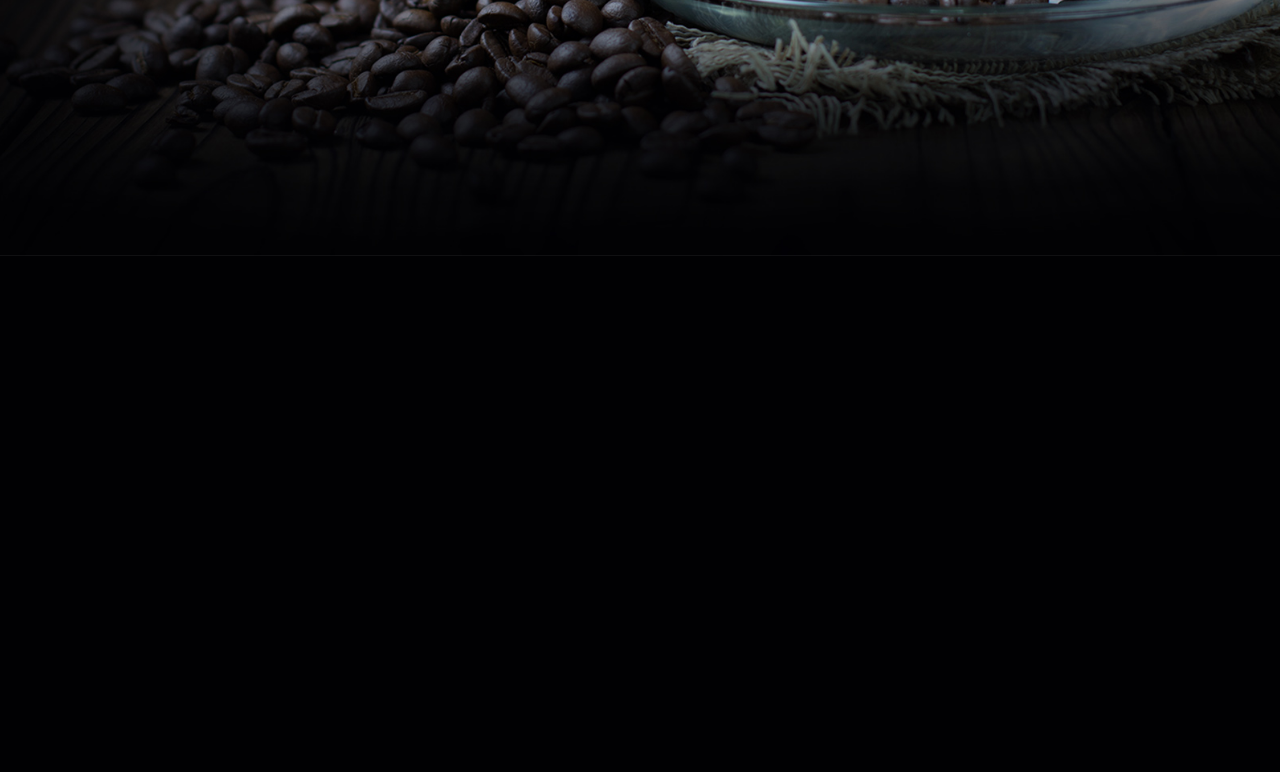
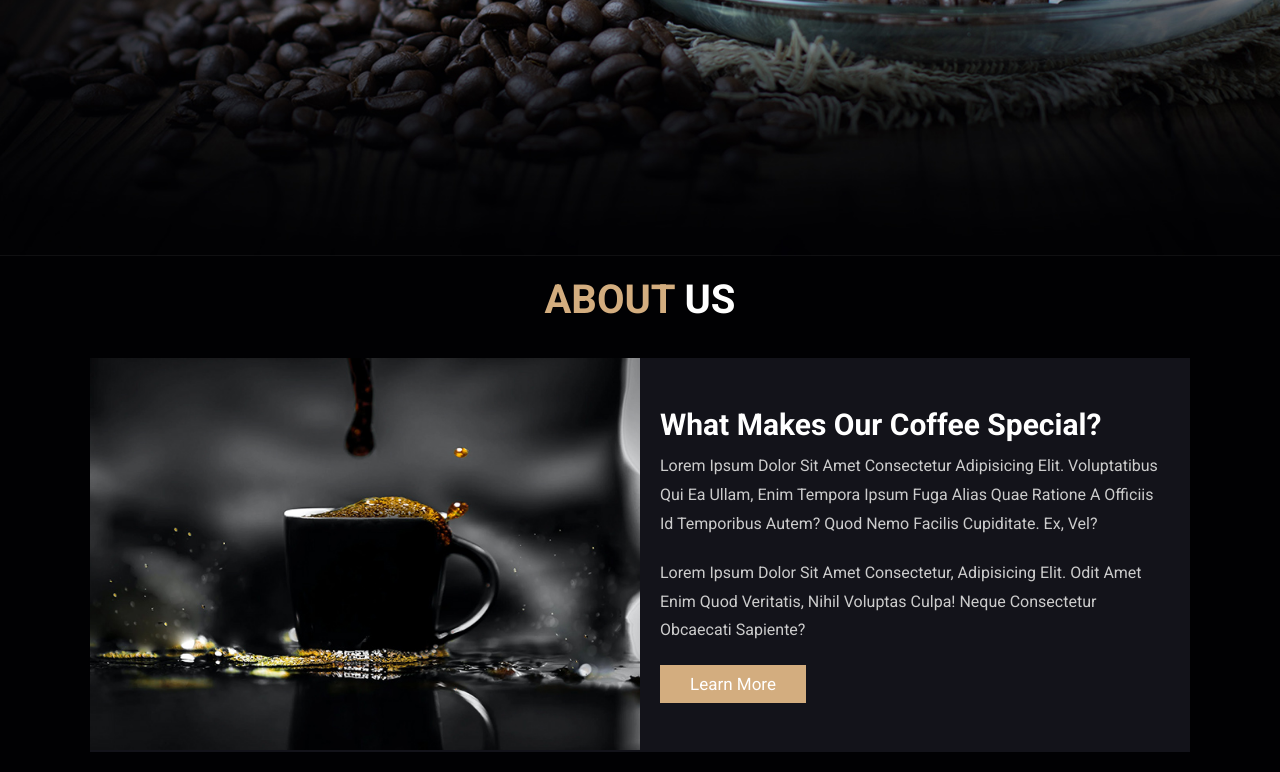
Before and after one commit to DuilioAzevedo/coffee_shop, a plain HTML site: page index.html in a window 1280 px wide. Shown: the part 544-1316 px from the top of the page. Before the commit the page ends 800 px from the top, so only its background shows below. Drawn offline with Linux system fonts and the light colour scheme.

Commit message:
about_section

```diff
--- a/index.html
+++ b/index.html
@@ -90,6 +90,30 @@
 </section>
 
 <!-- home section ends -->
+<!-- about section starts  -->
+
+<section class="about" id="about">
+
+    <h1 class="heading"> <span>about</span> us </h1>
+
+    <div class="row">
+
+        <div class="image">
+            <img src="images/about-img.jpeg" alt="">
+        </div>
+
+        <div class="content">
+            <h3>what makes our coffee special?</h3>
+            <p>Lorem ipsum dolor sit amet consectetur adipisicing elit. Voluptatibus qui ea ullam, enim tempora ipsum fuga alias quae ratione a officiis id temporibus autem? Quod nemo facilis cupiditate. Ex, vel?</p>
+            <p>Lorem ipsum dolor sit amet consectetur, adipisicing elit. Odit amet enim quod veritatis, nihil voluptas culpa! Neque consectetur obcaecati sapiente?</p>
+            <a href="#" class="btn">learn more</a>
+        </div>
+
+    </div>
+
+</section>
+
+<!-- about section ends -->
 </body>
 <script src="./script.js"></script>
 </html>
--- a/style.css
+++ b/style.css
@@ -38,6 +38,23 @@ html::-webkit-scrollbar-thumb{
 
 body{
     background: var(--bg);
+}
+
+section{
+    padding:2rem 7%;
+}
+
+.heading{
+    text-align: center;
+    color:#fff;
+    text-transform: uppercase;
+    padding-bottom: 3.5rem;
+    font-size: 4rem;
+}
+
+.heading span{
+    color:var(--main-color);
+    text-transform: uppercase;
 }
 
 .btn{
@@ -211,3 +228,34 @@ body{
     padding:1rem 0;
     color:#eee;
 }
+
+.about .row{
+    display: flex;
+    align-items: center;
+    background:var(--black);
+    flex-wrap: wrap;
+}
+
+.about .row .image{
+    flex:1 1 45rem;
+}
+
+.about .row .image img{
+    width: 100%;
+}
+.about .row .content{
+    flex:1 1 45rem;
+    padding:2rem;
+}
+
+.about .row .content h3{
+    font-size: 3rem;
+    color:#fff;
+}
+
+.about .row .content p{
+    font-size: 1.6rem;
+    color:#ccc;
+    padding:1rem 0;
+    line-height: 1.8;
+}
```
